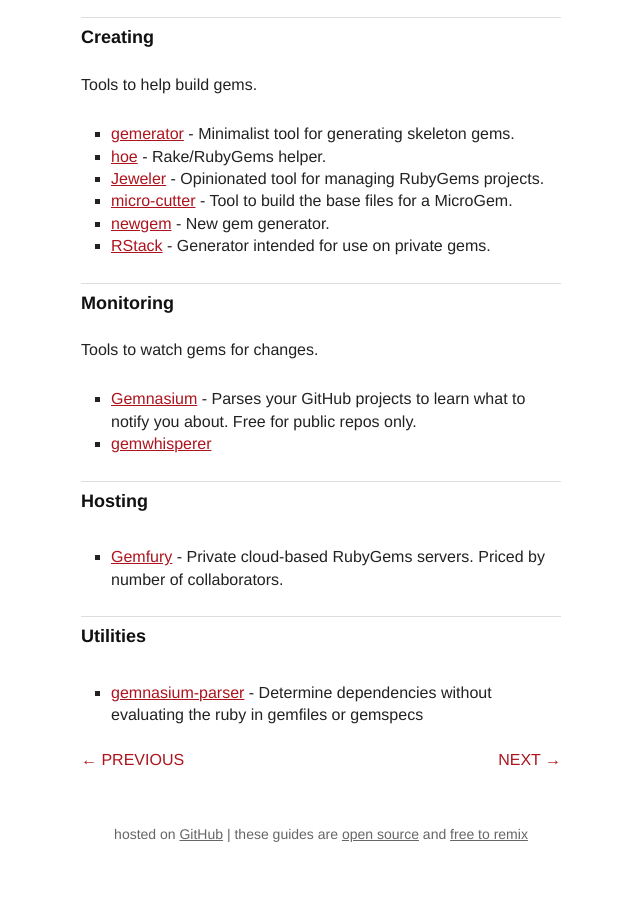
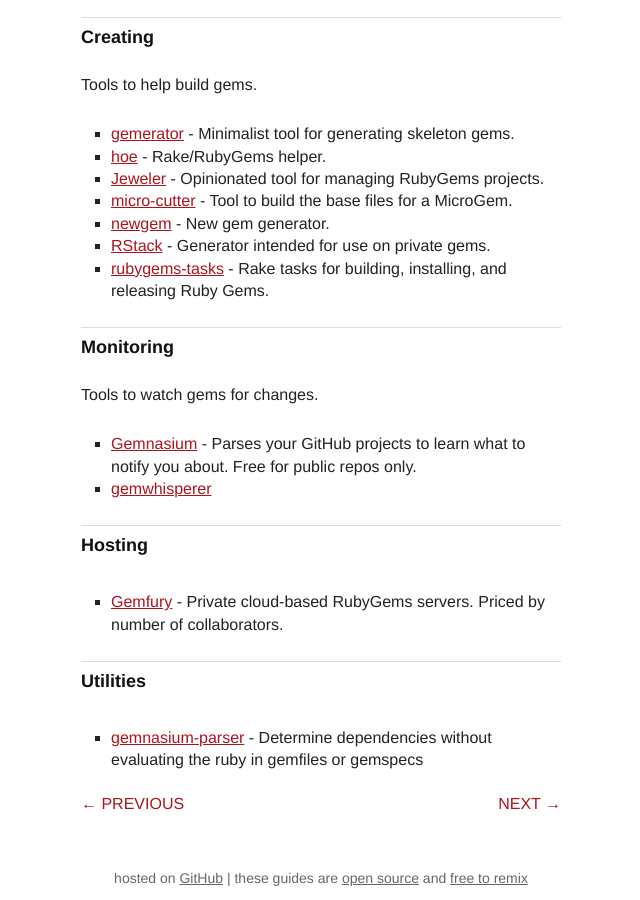
Before and after one commit to radar/guides, a Jekyll site: the page built from resources.md, in a window 1280 px wide and 900 px high, scrolled down 1041 px. Shown: the whole window, without its empty margins (319-959 px from the left). Built offline with Jekyll 4.4.1, drawn with Linux system fonts in a browser that asks for light colours.

Commit message:
Add rubygems-tasks to resources page

```diff
--- a/resources.md
+++ b/resources.md
@@ -51,6 +51,7 @@ Tools to help build gems.
 * [micro-cutter](https://github.com/tjh/micro-cutter) - Tool to build the base files for a MicroGem.
 * [newgem](https://github.com/drnic/newgem) - New gem generator.
 * [RStack](https://github.com/jrun/rstack) - Generator intended for use on private gems.
+* [rubygems-tasks](https://github.com/postmodern/rubygems-tasks) - Rake tasks for building, installing, and releasing Ruby Gems.
 
 Monitoring
 ----------
```
